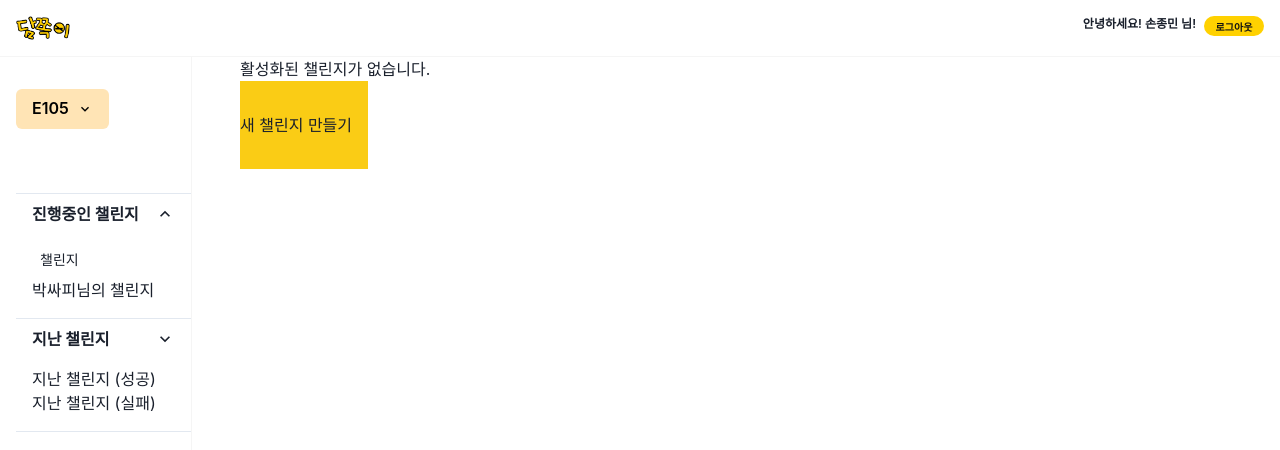
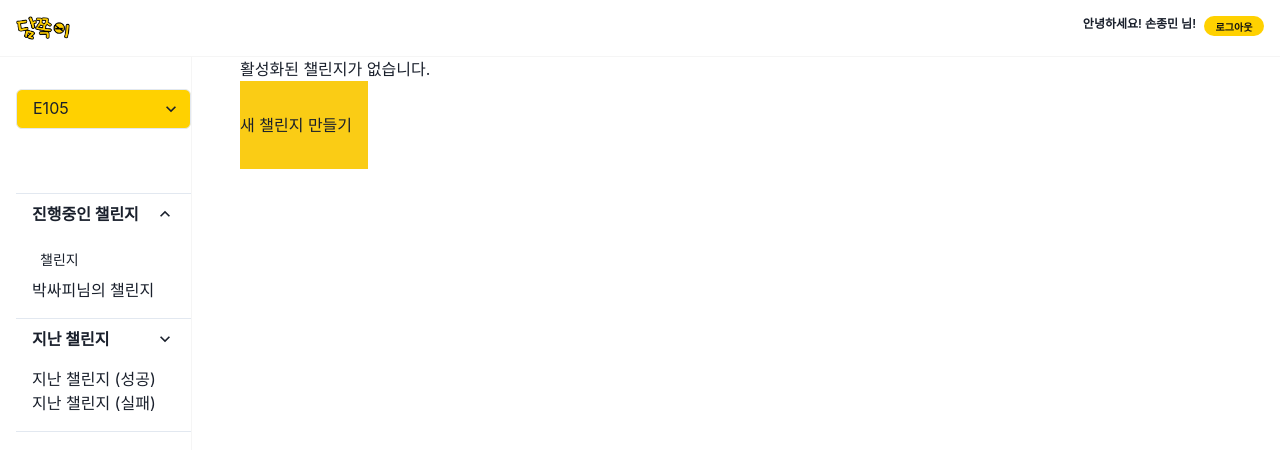
Before and after one commit to damjjok/damjjok, a React (Create React App) app in the folder client/: page /group/1/empty-challenge in a window 1280 px wide. Shown: the top 450 px of the page. Built offline with nearby package versions, Linux system fonts and the light colour scheme.

Commit message:
Fix: GroupList Select 사용해서 UI  수정

```diff
--- a/client/src/pages/group-space/sidebar/group-list/GroupList.js
+++ b/client/src/pages/group-space/sidebar/group-list/GroupList.js
@@ -1,4 +1,4 @@
-import { Menu, MenuButton, MenuList, MenuItem, Button } from "@chakra-ui/react";
+import { Menu, MenuButton, MenuList, MenuItem, Button, Select } from "@chakra-ui/react";
 import { ChevronDownIcon } from "@chakra-ui/icons";
 import { useRecoilValue } from "recoil";
 import { currentGroupState } from "../../../../contexts/User";
@@ -13,25 +13,43 @@ function GroupList() {
     // 더미데이터이므로 더미데이터[0]으로 초기값 설정, 이후 props나 recoilstate 기반으로 선택한 그룹명이 표시될 수 있도록 수정해야 함
     const [selectedGroup, setSelectedGroup] = useState(groupItems[0]);
     return (
-        <Menu>
-            <MenuButton
-                as={Button}
-                colorScheme="yellow"
-                rightIcon={<ChevronDownIcon />}
-            >
-                {selectedGroup || currentGroup.groupName}
-            </MenuButton>
-            <MenuList>
-            {
-            groupItems.map((item, index) => (
-                <MenuItem minH="48px" key={index} onClick={() => setSelectedGroup(item)}>
-                    <span>{item}</span>
-                    {/* 해당 그룹으로 가도록 링크도 달아줘야 함 */}
-                </MenuItem>
+        // <Menu>
+        //     <MenuButton
+        //         as={Button}
+        //         colorScheme="yellow"
+        //         rightIcon={<ChevronDownIcon />}
+        //     >
+        //         {selectedGroup || currentGroup.groupName}
+        //     </MenuButton>
+        //     <MenuList>
+        //     {
+        //     groupItems.map((item, index) => (
+        //         <MenuItem minH="48px" key={index} onClick={() => setSelectedGroup(item)}>
+        //             <span>{item}</span>
+                    /* 해당 그룹으로 가도록 링크도 달아줘야 함 */
+                /* </MenuItem>
             ))
         }
             </MenuList>
-        </Menu>
+        </Menu> */
+
+
+
+        <Select placeholder={selectedGroup || currentGroup.groupName} size='md' bg='dam.yellow'>
+             {
+             groupItems.map((item, index) => (
+                    selectedGroup !== item &&
+                    <option minH="48px" key={index} onClick={() => setSelectedGroup(item)} className=" hover:cursor-pointer">
+                        <span>{item}</span>
+                       {/* 해당 그룹으로 가도록 링크도 달아줘야 함 */}
+                   </option>
+
+
+            ))
+        }
+        </Select>
+
+
     );
 }
 
```
